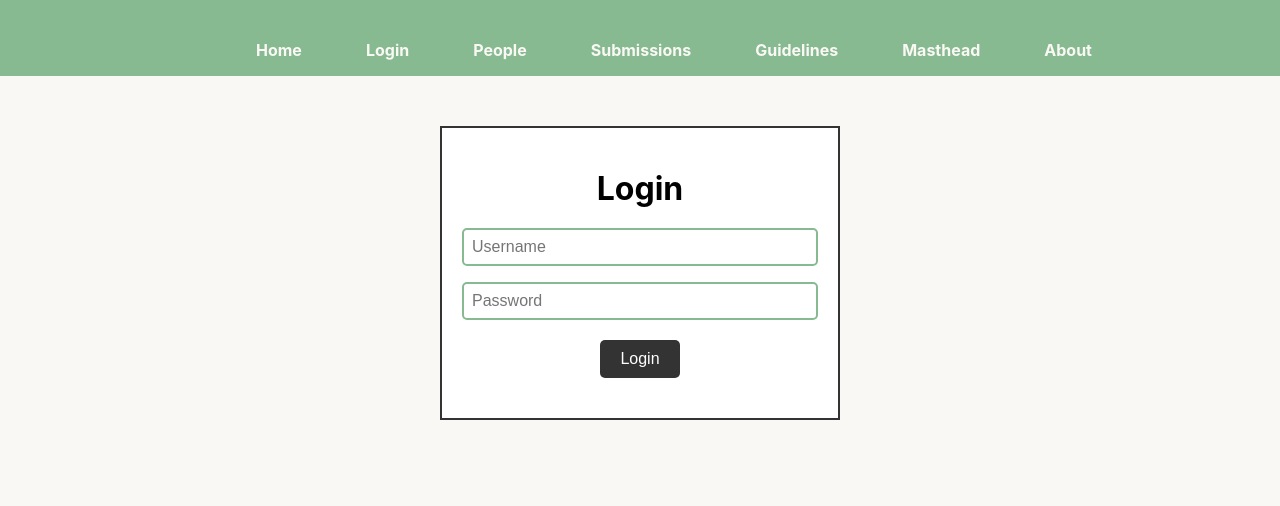
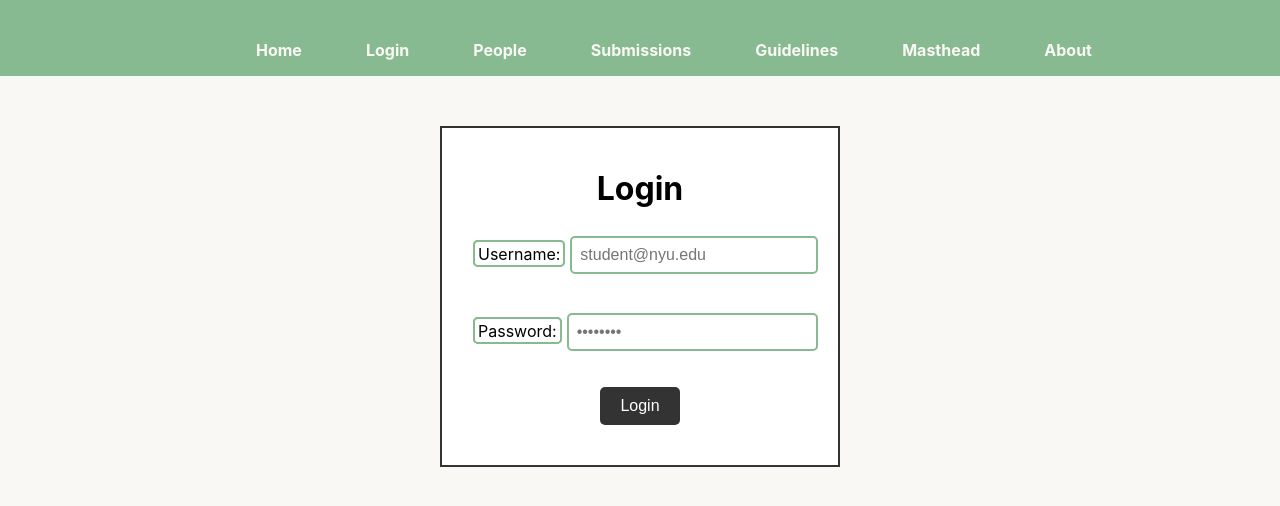
Before and after one commit to Juntao666/Design-Project_JAXS, a React (Create React App) app: page /login in a window 1280 px wide. Shown: the top 506 px of the page. Built offline with nearby package versions, Linux system fonts and the light colour scheme; no server answers.

Commit message:
modified login page

```diff
--- a/src/Components/Login/Login.css
+++ b/src/Components/Login/Login.css
@@ -3,25 +3,31 @@
   padding: 20px;
   margin: 50px auto;
   max-width: 400px;
-  text-align: center;
   background-color: #fff;
+  text-align: left;
 }
 
 .login-container h1 {
+  text-align: center;
   margin-bottom: 20px;
 }
 
 .input-group {
+  display: flex;
+  align-items: baseline;
   margin-bottom: 15px;
 }
 
+.input-group label {
+  margin-right: 10px;
+}
+
 .input-group input {
-  width: 100%;
+  flex: 1;
   padding: 8px;
   box-sizing: border-box;
 }
 
-/* Center the login button */
 button[type="submit"] {
   background-color: #333;
   color: #fff;
--- a/src/Components/Login/Login.jsx
+++ b/src/Components/Login/Login.jsx
@@ -10,20 +10,20 @@ function Login() {
   const [success, setSuccess] = useState(false);
   const [loading, setLoading] = useState(false);
 
-  const handleLogin = (e) => {
+  const handleLogin = async (e) => {
     e.preventDefault();
     setError('');
     setLoading(true);
 
     try {
-        const response = axios.post(`${BACKEND_URL}/login`, { username, password });
+      const response = await axios.post(`${BACKEND_URL}/login`, { username, password });
       if (response.status === 200) {
         setSuccess(true);
         setLoading(false);
         // might need to have a token or something in the future to track log in
       }
-    } catch (error) { // if wrong credential is entered, there's a runtime error 401...
-      setError( 'Login failed. Please check your credentials.');
+    } catch (error) {
+      setError('Login failed. Please check your credentials.');
       setLoading(false);
     }
   };
@@ -31,7 +31,6 @@ function Login() {
   return (
     <div className="login-container">
       {success ? (
-        // This is not showing up...
         <h1>Login Successful</h1>
       ) : (
         !loading && (
@@ -40,22 +39,24 @@ function Login() {
             {error && <p className="error">{error}</p>}
             <form onSubmit={handleLogin}>
               <div className="input-group">
+                <label htmlFor="username">Username:</label>
                 <input
                   type="text"
                   id="username"
                   value={username}
                   onChange={(e) => setUsername(e.target.value)}
-                  placeholder="Username"
+                  placeholder="student@nyu.edu"
                   required
                 />
               </div>
               <div className="input-group">
+                <label htmlFor="password">Password:</label>
                 <input
                   type="password"
                   id="password"
                   value={password}
                   onChange={(e) => setPassword(e.target.value)}
-                  placeholder="Password"
+                  placeholder="••••••••"
                   required
                 />
               </div>
```
Lines whose indentation alone changed are shown as unchanged.
